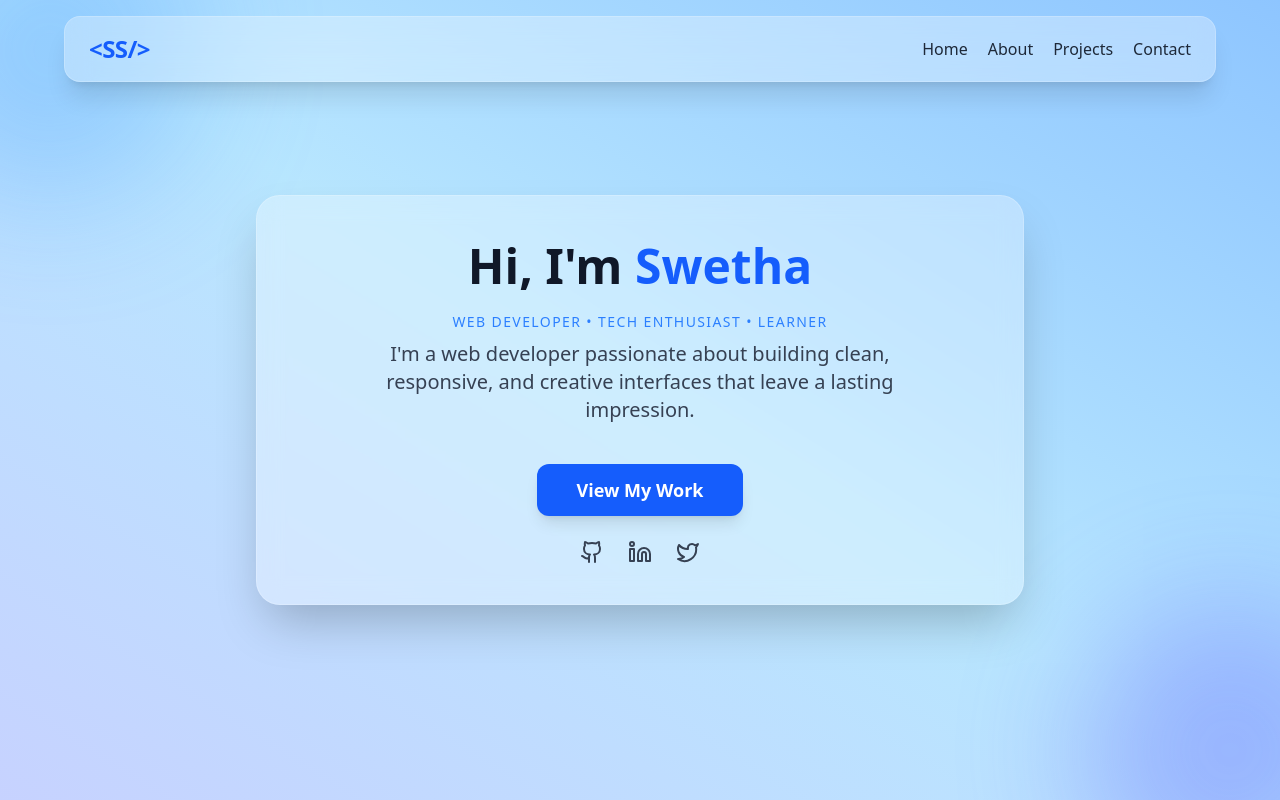
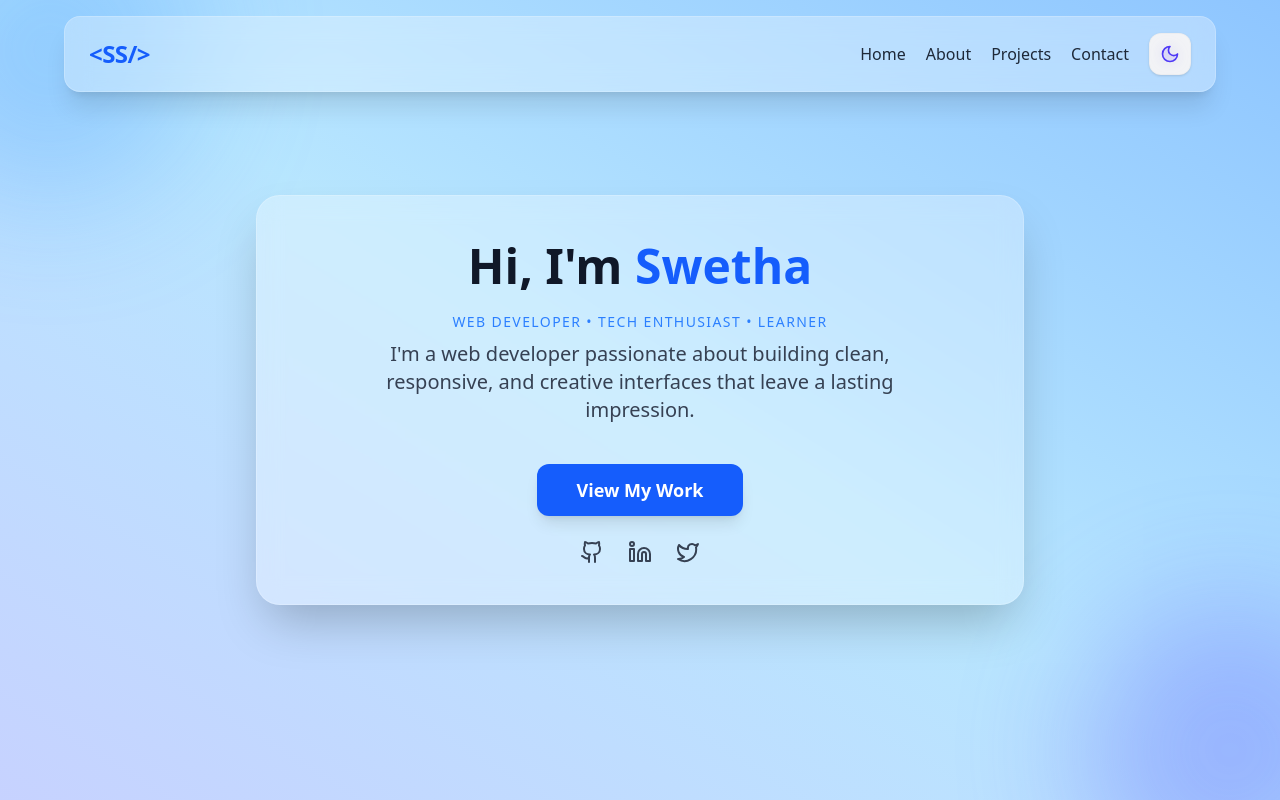
Before and after one commit to SSSwetha25/developer-portfolio, a React (Vite) app: page / in a window 1280 px wide. Built offline with nearby package versions, Linux system fonts and the light colour scheme.

Commit message:
theme toggle

```diff
--- a/src/App.jsx
+++ b/src/App.jsx
@@ -8,13 +8,26 @@ import Projects from "./components/Projects";
 import Contact from "./components/Contact";
 
 export default function App() {
-  const [darkMode, setDarkMode] = useState(false);
+  const [darkMode, setDarkMode] = useState(() => {
+    if (typeof window !== "undefined") {
+      const savedTheme = localStorage.getItem("theme");
+      if (savedTheme) {
+        return savedTheme === "dark";
+      }
+      return window.matchMedia("(prefers-color-scheme: dark)").matches;
+    }
+    return false;
+  });
 
   useEffect(() => {
     const root = document.documentElement;
-    darkMode
-      ? root.classList.add("dark")
-      : root.classList.remove("dark");
+    if (darkMode) {
+      root.classList.add("dark");
+      localStorage.setItem("theme", "dark");
+    } else {
+      root.classList.remove("dark");
+      localStorage.setItem("theme", "light");
+    }
   }, [darkMode]);
 
   return (
--- a/src/components/Navbar.jsx
+++ b/src/components/Navbar.jsx
@@ -1,6 +1,7 @@
 import { Link } from "react-router-dom";
-import { Moon, Sun, Menu, X } from "lucide-react";
+import { Menu, X } from "lucide-react";
 import { useState } from "react";
+import ThemeToggle from "./ThemeToggle";
 
 export default function Navbar({ toggleDarkMode, darkMode }) {
   const [menuOpen, setMenuOpen] = useState(false);
@@ -24,32 +25,12 @@ export default function Navbar({ toggleDarkMode, darkMode }) {
           </Link>
         ))}
 
-        {/* <button
-          onClick={toggleDarkMode}
-          className="p-2 rounded-full bg-gray-200 dark:bg-gray-700 hover:scale-110 transition-transform"
-          aria-label="Toggle Dark Mode"
-        >
-          {darkMode ? (
-            <Sun className="w-5 h-5 text-yellow-400" />
-          ) : (
-            <Moon className="w-5 h-5 text-blue-600" />
-          )}
-        </button> */}
+        <ThemeToggle darkMode={darkMode} toggleDarkMode={toggleDarkMode} />
       </div>
 
       {/* Mobile Hamburger */}
       <div className="md:hidden flex items-center gap-3">
-        {/* <button
-          onClick={toggleDarkMode}
-          className="p-2 rounded-full bg-gray-200 dark:bg-gray-700"
-          aria-label="Toggle Dark Mode"
-        >
-          {darkMode ? (
-            <Sun className="w-5 h-5 text-yellow-400" />
-          ) : (
-            <Moon className="w-5 h-5 text-blue-600" />
-          )}
-        </button> */}
+        <ThemeToggle darkMode={darkMode} toggleDarkMode={toggleDarkMode} />
 
         <button
           onClick={() => setMenuOpen(!menuOpen)}
--- /dev/null
+++ b/src/components/ThemeToggle.jsx
@@ -0,0 +1,40 @@
+import { motion } from "framer-motion";
+import { Sun, Moon } from "lucide-react";
+
+export default function ThemeToggle({ darkMode, toggleDarkMode }) {
+  return (
+    <button
+      onClick={toggleDarkMode}
+      className="relative p-2.5 rounded-xl bg-gray-100 hover:bg-gray-200 dark:bg-gray-800/80 dark:hover:bg-gray-700/80 border border-gray-200/50 dark:border-gray-700/50 hover:scale-105 active:scale-95 transition-all duration-200 shadow-sm dark:shadow-gray-900/30 flex items-center justify-center overflow-hidden cursor-pointer"
+      aria-label="Toggle Theme"
+    >
+      <div className="relative w-5 h-5 flex items-center justify-center">
+        {/* Sun Icon */}
+        <motion.div
+          animate={{
+            scale: darkMode ? 1 : 0,
+            rotate: darkMode ? 0 : -90,
+            opacity: darkMode ? 1 : 0,
+          }}
+          transition={{ duration: 0.3, ease: [0.34, 1.56, 0.64, 1] }}
+          className="absolute"
+        >
+          <Sun className="w-5 h-5 text-amber-500 fill-amber-500/20 drop-shadow-[0_0_8px_rgba(245,158,11,0.6)]" />
+        </motion.div>
+
+        {/* Moon Icon */}
+        <motion.div
+          animate={{
+            scale: darkMode ? 0 : 1,
+            rotate: darkMode ? 90 : 0,
+            opacity: darkMode ? 0 : 1,
+          }}
+          transition={{ duration: 0.3, ease: [0.34, 1.56, 0.64, 1] }}
+          className="absolute"
+        >
+          <Moon className="w-5 h-5 text-indigo-600 fill-indigo-600/10 drop-shadow-[0_0_8px_rgba(79,70,229,0.3)]" />
+        </motion.div>
+      </div>
+    </button>
+  );
+}
--- a/src/index.css
+++ b/src/index.css
@@ -1,4 +1,5 @@
 @import "tailwindcss";
+@custom-variant dark (&:where(.dark, .dark *));
 @keyframes marquee {
   0% { transform: translateX(100%); }
   100% { transform: translateX(-100%); }
```
